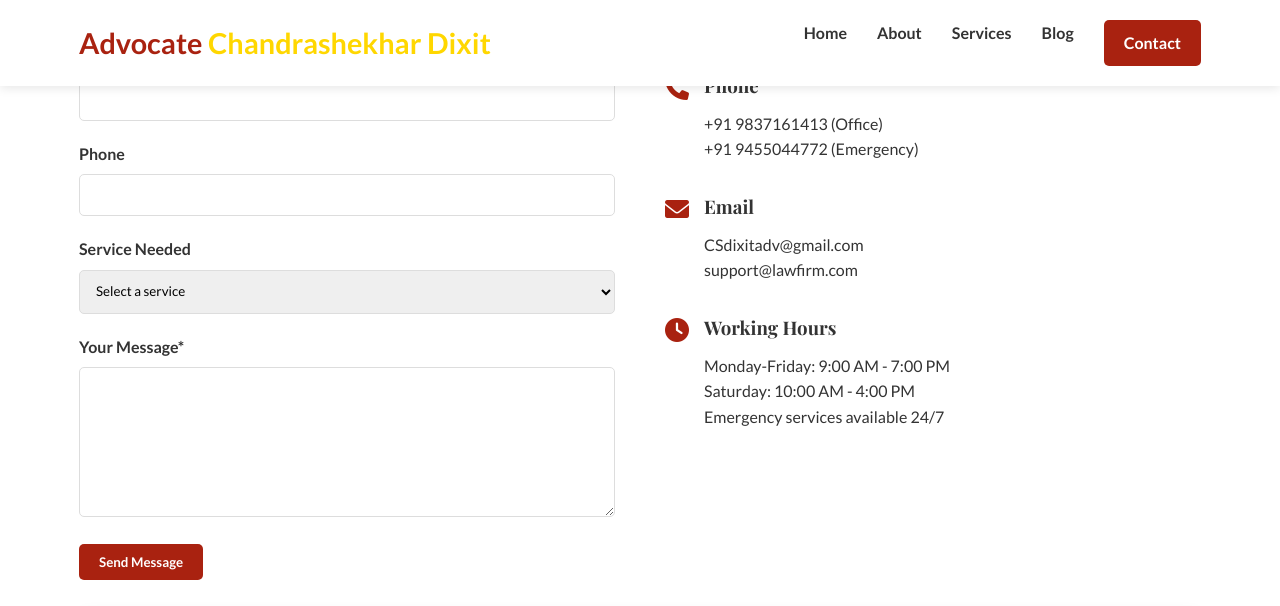
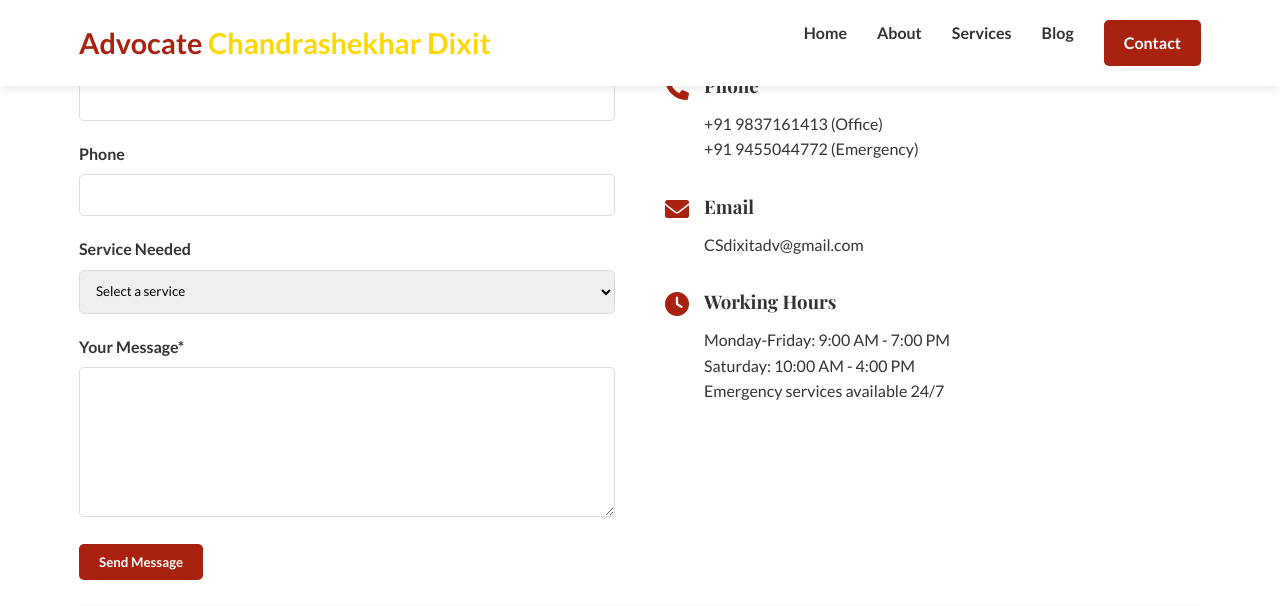
Before and after one commit to anshul67130/website, a Jekyll site: the page contact.html, which Jekyll copies as it is, in a window 1280 px wide and 900 px high, scrolled down 674 px, cut to the strip 0-606 px from the top of the window. Built offline with Jekyll 4.4.1, drawn with Linux system fonts in a browser that asks for light colours.

```diff
--- a/contact.html
+++ b/contact.html
@@ -116,7 +116,7 @@
                         <i class="fas fa-envelope"></i>
                         <div class="info-content">
                             <h3>Email</h3>
-                            <p>CSdixitadv@gmail.com<br>support@lawfirm.com</p>
+                            <p>CSdixitadv@gmail.com</p>
                         </div>
                     </div>
                     <div class="info-item">
```
